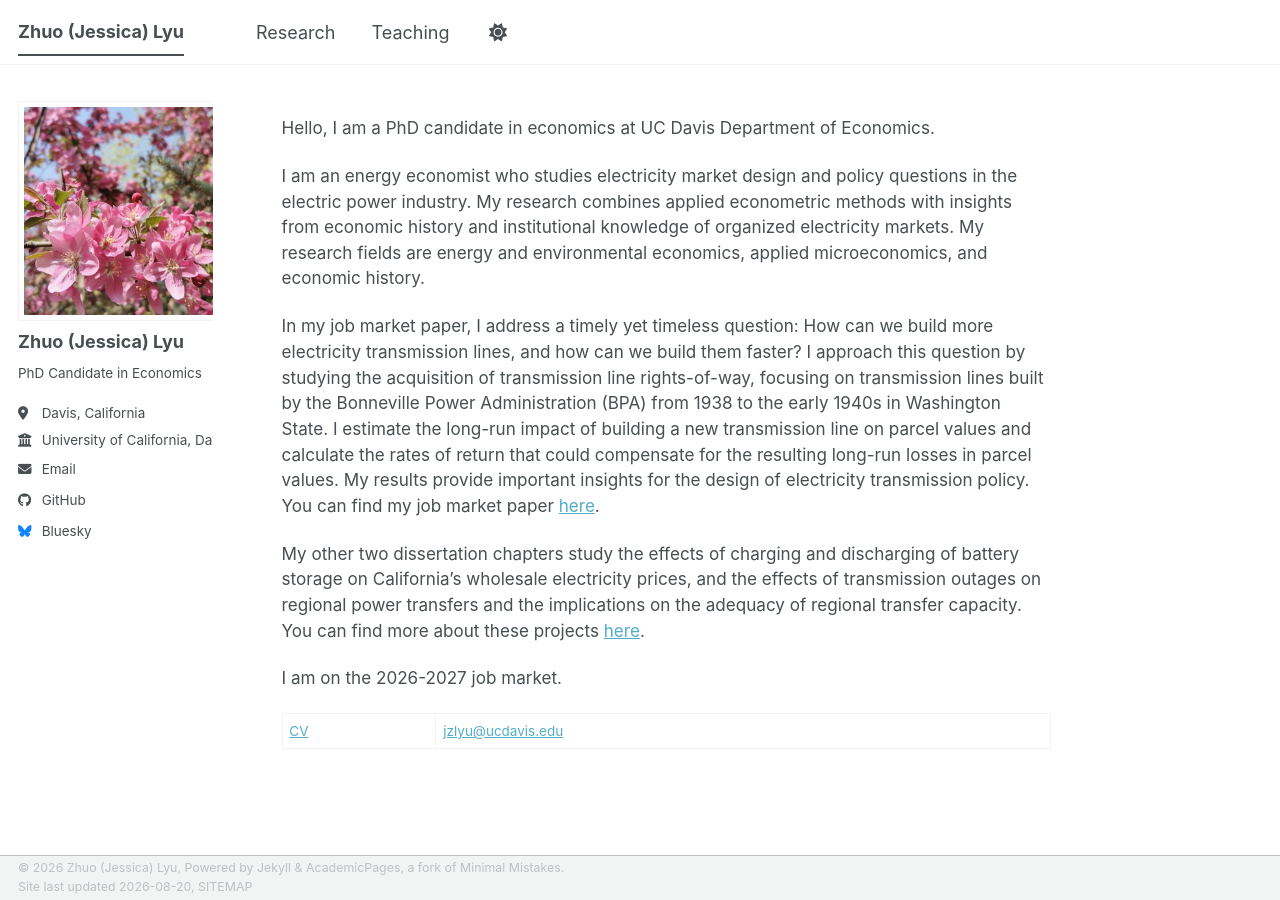
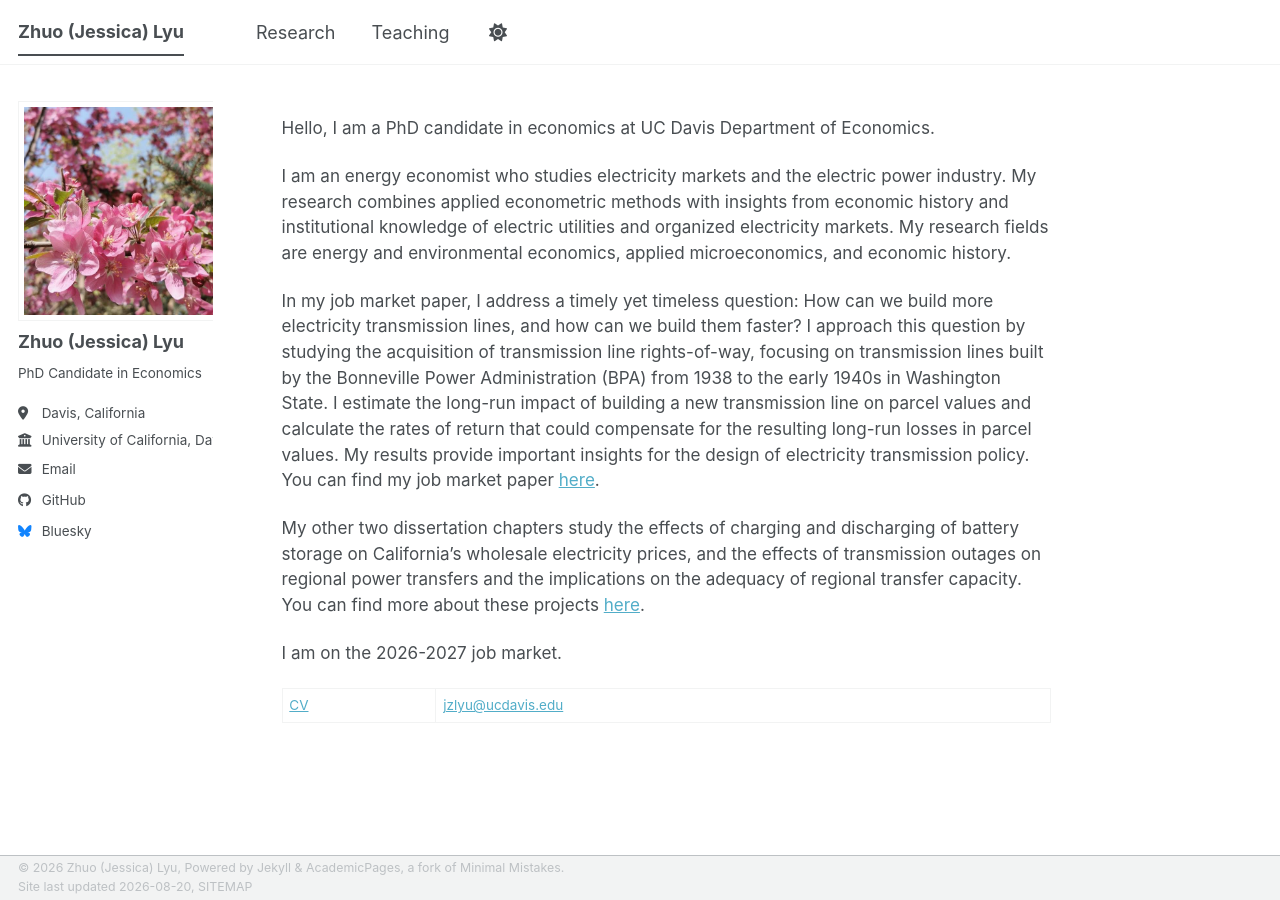
Before and after one commit to Jessicazlyu/jessicalyuzhuo, a Jekyll site: the page built from _pages/about.md, in a window 1280 px wide. Built offline with Jekyll 4.4.1, drawn with Linux system fonts in a browser that asks for light colours; a style sheet for code colours, icons or effects is not loaded.

Commit message:
Revise research description in about.md
Updated description of research focus and clarified insights from economic history.

```diff
--- a/_pages/about.md
+++ b/_pages/about.md
@@ -9,7 +9,7 @@ redirect_from:
 
 Hello, I am a PhD candidate in economics at UC Davis Department of Economics.
 
-I am an energy economist who studies electricity market design and policy questions in the electric power industry. My research combines applied econometric methods with insights from economic history and institutional knowledge of organized electricity markets. My research fields are energy and environmental economics, applied microeconomics, and economic history.
+I am an energy economist who studies electricity markets and the electric power industry. My research combines applied econometric methods with insights from economic history and institutional knowledge of electric utilities and organized electricity markets. My research fields are energy and environmental economics, applied microeconomics, and economic history.
 
 In my job market paper, I address a timely yet timeless question: How can we build more electricity transmission lines, and how can we build them faster? I approach this question by studying the acquisition of transmission line rights-of-way, focusing on transmission lines built by the Bonneville Power Administration (BPA) from 1938 to the early 1940s in Washington State. I estimate the long-run impact of building a new transmission line on parcel values and calculate the rates of return that could compensate for the resulting long-run losses in parcel values. My results provide important insights for the design of electricity transmission policy. You can find my job market paper [here](/files/Lyu_JMP.pdf).
 
```
